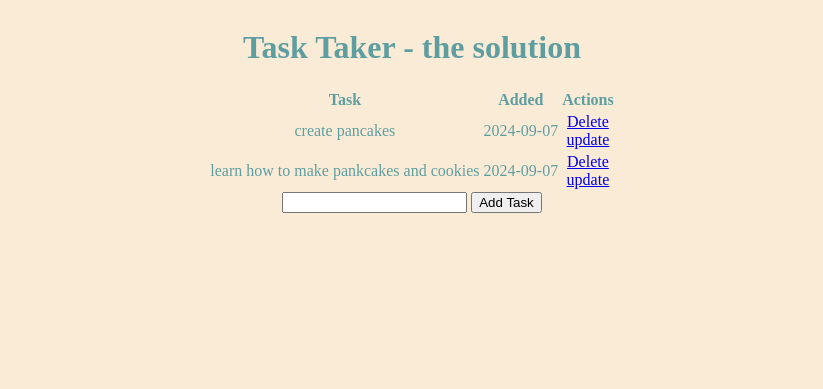
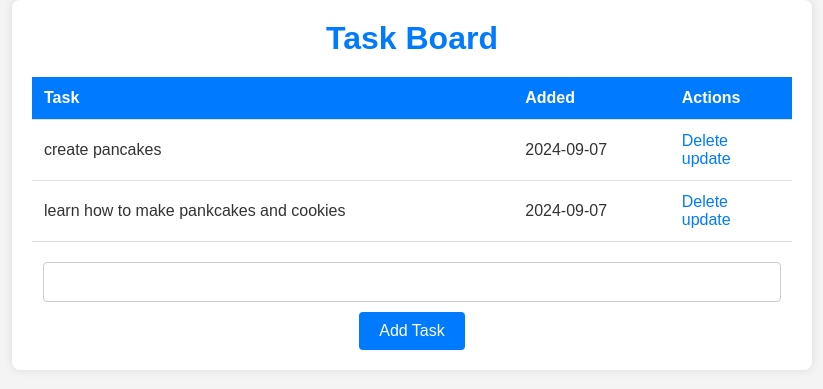
Before and after one commit to The-Gokul-Kishore/flask-taskboard, a Flask app: page / in a window 1280 px wide. Shown: the top 389 px of the page, without its empty margins (228-1051 px from the left). Run offline with Flask 3, Linux system fonts and the light colour scheme.

Commit message:
added css

```diff
--- a/static/css/main.css
+++ b/static/css/main.css
@@ -1,12 +1,86 @@
-body{
-    color: cadetblue;
-    background-color: antiquewhite;
+/* Basic Reset */
+* {
+    margin: 0;
+    padding: 0;
+    box-sizing: border-box;
+}
+
+/* Body Styling */
+body {
+    font-family: Arial, sans-serif;
+    color: #333;
+    background-color: #f4f4f4;
     text-align: center;
 }
 
-.content{
-    display: flex;
-    justify-content: center;
-    align-items:center;
-    flex-direction: column;
+/* Container for Content */
+.content {
+    max-width: 800px;
+    margin: 0 auto;
+    padding: 20px;
+    background-color: #fff;
+    border-radius: 8px;
+    box-shadow: 0 0 10px rgba(0, 0, 0, 0.1);
 }
+
+/* Header Styling */
+h1 {
+    color: #007BFF;
+    margin-bottom: 20px;
+}
+
+/* Table Styling */
+table {
+    width: 100%;
+    border-collapse: collapse;
+    margin-bottom: 20px;
+}
+
+th, td {
+    padding: 12px;
+    text-align: left;
+    border-bottom: 1px solid #ddd;
+}
+
+th {
+    background-color: #007BFF;
+    color: #fff;
+}
+
+/* Form Styling */
+form {
+    margin-top: 20px;
+}
+
+input[type="text"] {
+    padding: 10px;
+    width: calc(100% - 22px);
+    border: 1px solid #ccc;
+    border-radius: 4px;
+    font-size: 16px;
+}
+
+input[type="submit"] {
+    padding: 10px 20px;
+    border: none;
+    border-radius: 4px;
+    background-color: #007BFF;
+    color: #fff;
+    font-size: 16px;
+    cursor: pointer;
+    margin-top: 10px;
+}
+
+input[type="submit"]:hover {
+    background-color: #0056b3;
+}
+
+/* Link Styling */
+a {
+    color: #007BFF;
+    text-decoration: none;
+}
+
+a:hover {
+    text-decoration: underline;
+}
--- a/templates/index.html
+++ b/templates/index.html
@@ -7,7 +7,7 @@
 {% block body %}
 
     <div class="content">
-            <h1>Task Taker - the solution</h1>
+            <h1>Task Board</h1>
             {% if tasks|length < 1 %}
                 <h3>There are no tasks create one below</h3>
             {% else %}
--- a/templates/update.html
+++ b/templates/update.html
@@ -7,7 +7,7 @@
 {% block body %}
 
     <div class="content">
-            <h1>Task Taker - the solution</h1>
+            <h1>Task Board</h1>
             <h3>update task</h3>
 
         </table>
```
Also changed, not shown: instance/test.db.
